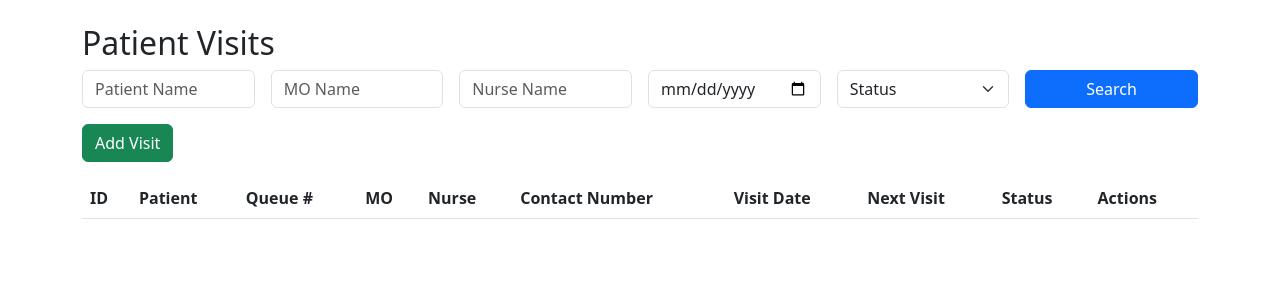
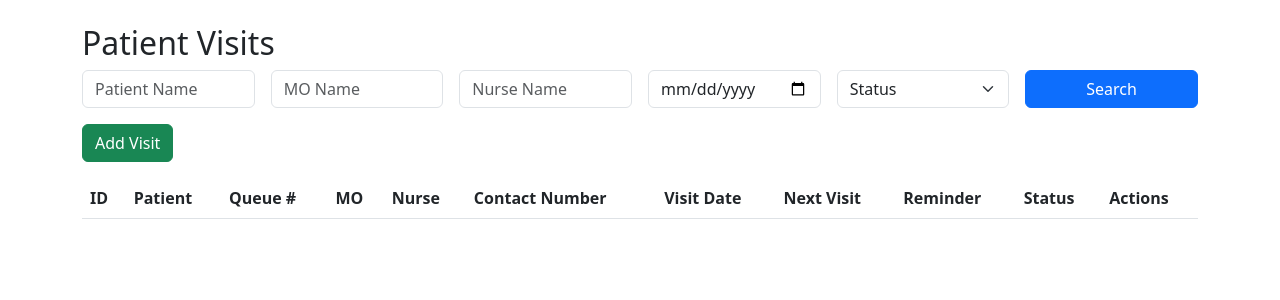
Before and after one commit to herathhmdd/MediQV2, a Flask app: page /visits in a window 1280 px wide. Shown: the part 56-356 px from the top of the page. Run offline with Flask 3, Linux system fonts and the light colour scheme; the visitor is signed in with stand-in values (Sample User, id 1); data that the repository does not hold is empty.

Commit message:
Enhance visit management: add WhatsApp reminder functionality and display reminder status in visit list

```diff
--- /dev/null
+++ b/PyWhatKit_DB.txt
@@ -0,0 +1,5 @@
+Date: 3/10/2025
+Time: 2:52
+Phone Number: +6586618647
+Message: Dear Dilantha Herath,This is a reminder for your next appointment at MediQ Clinic on 2025-10-17.Thank you!
+--------------------
--- a/app/routes.py
+++ b/app/routes.py
@@ -4,13 +4,21 @@ from flask_login import login_user, logout_user, login_required, current_user
 from app import app, db, bcrypt, login_manager
 from app.models import MediqUser, Patient, PatientVisit, MedicalRecord
 from app.forms import LoginForm, RegisterForm, ResetPasswordForm, NewPasswordForm
+import datetime
+from sqlalchemy import and_
+
+# Optional import for WhatsApp functionality
+try:
+    import pywhatkit as pwk
+    PYWHATKIT_AVAILABLE = True
+except ImportError:
+    PYWHATKIT_AVAILABLE = False
 # MO Dashboard: Show queue and actions
 @app.route('/mo_dashboard')
 @login_required
 def mo_dashboard():
     if current_user.clinic_role != 'Medical Officer':
         abort(403)
-    import datetime
     date_str = request.args.get('date', '').strip()
     query = PatientVisit.query.filter_by(mo_assigned_id=current_user.user_id)
     if date_str:
@@ -37,7 +45,6 @@ def mo_dashboard():
 def nurse_dashboard():
     if current_user.clinic_role != 'Nurse':
         abort(403)
-    import datetime
     date_str = request.args.get('date', '').strip()
     query = PatientVisit.query.filter_by(nurse_assigned_id=current_user.user_id)
     if date_str:
@@ -61,9 +68,6 @@ def nurse_dashboard():
 @app.route('/records')
 @login_required
 def record_list():
-    import datetime
-    from sqlalchemy import and_
-
     # Get filter params
     patient_id = request.args.get('patient_id', '').strip()
     visit_id = request.args.get('visit_id', '').strip()
@@ -129,7 +133,6 @@ def record_list():
 @login_required
 def create_record():
     from app.forms import MedicalRecordForm
-    import datetime
     form = MedicalRecordForm()
     form.patient_id.choices = [(p.patient_id, p.name) for p in Patient.query.all()]
     form.visit_id.choices = [(v.visit_id, f"{v.visit_id} - {v.visit_date}") for v in PatientVisit.query.all()]
@@ -188,7 +191,6 @@ def record_detail(record_id):
 def edit_record(record_id):
     record = MedicalRecord.query.get_or_404(record_id)
     from app.forms import MedicalRecordForm
-    import datetime
     form = MedicalRecordForm(obj=record)
     form.patient_id.choices = [(p.patient_id, p.name) for p in Patient.query.all()]
     form.visit_id.choices = [(v.visit_id, f"{v.visit_id} - {v.visit_date}") for v in PatientVisit.query.all()]
@@ -233,8 +235,6 @@ def delete_record(record_id):
 @app.route('/visits')
 @login_required
 def visit_list():
-    import datetime
-    from sqlalchemy import and_
     # Get filter params
     patient = request.args.get('patient', '').strip()
     mo = request.args.get('mo', '').strip()
@@ -272,7 +272,6 @@ def create_visit():
     form.patient_id.choices = [(p.patient_id, p.name) for p in Patient.query.all()]
     form.mo_assigned_id.choices = [(u.user_id, u.first_name or u.username) for u in MediqUser.query.filter_by(clinic_role='Medical Officer').all()]
     form.nurse_assigned_id.choices = [(u.user_id, u.first_name or u.username) for u in MediqUser.query.filter_by(clinic_role='Nurse').all()]
-    import datetime
     today = form.visit_date.data or datetime.date.today()
     # Query for highest queue number for today
     highest_queue = db.session.query(db.func.max(PatientVisit.queue_number)).filter(PatientVisit.visit_date == today).scalar()
@@ -343,6 +342,55 @@ def delete_visit(visit_id):
     db.session.commit()
     flash('Patient visit deleted', 'info')
     return redirect(url_for('visit_list'))
+
+# Patient Visits: Send WhatsApp Reminder
+@app.route('/visits/<int:visit_id>/send_reminder', methods=['POST'])
+@login_required
+def send_whatsapp_reminder(visit_id):
+    # Restrict access to Clinic Staff only
+    if current_user.clinic_role != 'Clinic Staff':
+        abort(403)
+
+    visit = PatientVisit.query.get_or_404(visit_id)
+
+    # Check if patient has contact info
+    if not visit.patient.contact_info:
+        flash('Patient contact information is missing', 'error')
+        return redirect(url_for('visit_list'))
+
+    # Check if next visit date is set
+    if not visit.next_visit_date:
+        flash('Next visit date is not scheduled', 'error')
+        return redirect(url_for('visit_list'))
+
+    # Check if pywhatkit is available
+    if not PYWHATKIT_AVAILABLE:
+        flash('WhatsApp service not available. Please install pywhatkit.', 'error')
+        return redirect(url_for('visit_list'))
+
+    try:
+        # Extract phone number from contact_info (assuming it's in +94XXXXXXXXX format)
+        phone_number = visit.patient.contact_info.strip()
+        if not phone_number.startswith('+'):
+            phone_number = '+94' + phone_number.lstrip('0')
+
+        # Create reminder message
+        message = f"Dear {visit.patient.name},\n\nThis is a reminder for your next appointment at MediQ Clinic on {visit.next_visit_date.strftime('%Y-%m-%d')}.\n\nThank you!"
+
+        # Send WhatsApp message immediately
+        now = datetime.datetime.now()
+        pwk.sendwhatmsg(phone_number, message, now.hour, now.minute + 1)
+
+        # Update reminder_sent status
+        visit.reminder_sent = True
+        db.session.commit()
+
+        flash(f'WhatsApp reminder sent successfully to {visit.patient.name}', 'success')
+
+    except Exception as e:
+        flash(f'Failed to send WhatsApp reminder: {str(e)}', 'error')
+
+    return redirect(url_for('visit_list'))
 # Patients: List all
 @app.route('/patients')
 @login_required
@@ -412,12 +460,6 @@ def delete_patient(patient_id):
     db.session.commit()
     flash('Patient deleted', 'info')
     return redirect(url_for('patient_list'))
-
-from flask import render_template, redirect, url_for, flash, request, session, abort
-from flask_login import login_user, logout_user, login_required, current_user
-from app import app, db, bcrypt, login_manager
-from app.models import MediqUser, Patient, PatientVisit, MedicalRecord
-from app.forms import LoginForm, RegisterForm, ResetPasswordForm, NewPasswordForm
 
 @login_manager.user_loader
 def load_user(user_id):
--- a/app/templates/visit_list.html
+++ b/app/templates/visit_list.html
@@ -41,6 +41,7 @@
             <th>Contact Number</th>
             <th>Visit Date</th>
             <th>Next Visit</th>
+            <th>Reminder</th>
             <th>Status</th>
             <th>Actions</th>
         </tr>
@@ -56,10 +57,24 @@
             <td>{{ visit.patient.contact_info }}</td>
             <td>{{ visit.visit_date }}</td>
             <td>{{ visit.next_visit_date if visit.next_visit_date else '-' }}</td>
+            <td>
+                {% if visit.reminder_sent %}
+                    <span class="badge bg-success">Sent</span>
+                {% else %}
+                    <span class="badge bg-secondary">Not Sent</span>
+                {% endif %}
+            </td>
             <td>{{ visit.status }}</td>
             <td>
                 <a href="{{ url_for('visit_detail', visit_id=visit.visit_id) }}" class="btn btn-info btn-sm">View</a>
                 <a href="{{ url_for('edit_visit', visit_id=visit.visit_id) }}" class="btn btn-warning btn-sm">Edit</a>
+                {% if current_user.clinic_role == 'Clinic Staff' and visit.next_visit_date and visit.patient.contact_info and not visit.reminder_sent %}
+                    <form action="{{ url_for('send_whatsapp_reminder', visit_id=visit.visit_id) }}" method="post" style="display:inline;">
+                        <button type="submit" class="btn btn-success btn-sm" onclick="return confirm('Send WhatsApp reminder to {{ visit.patient.name }}?');">
+                            <i class="bi bi-whatsapp"></i>
+                        </button>
+                    </form>
+                {% endif %}
                 <form action="{{ url_for('delete_visit', visit_id=visit.visit_id) }}" method="post" style="display:inline;">
                     <button type="submit" class="btn btn-danger btn-sm" onclick="return confirm('Delete this visit?');">Delete</button>
                 </form>
@@ -68,4 +83,6 @@
         {% endfor %}
     </tbody>
 </table>
+<!-- Optionally include Bootstrap Icons -->
+<link rel="stylesheet" href="https://cdn.jsdelivr.net/npm/bootstrap-icons@1.10.5/font/bootstrap-icons.css">
 {% endblock %}
```
